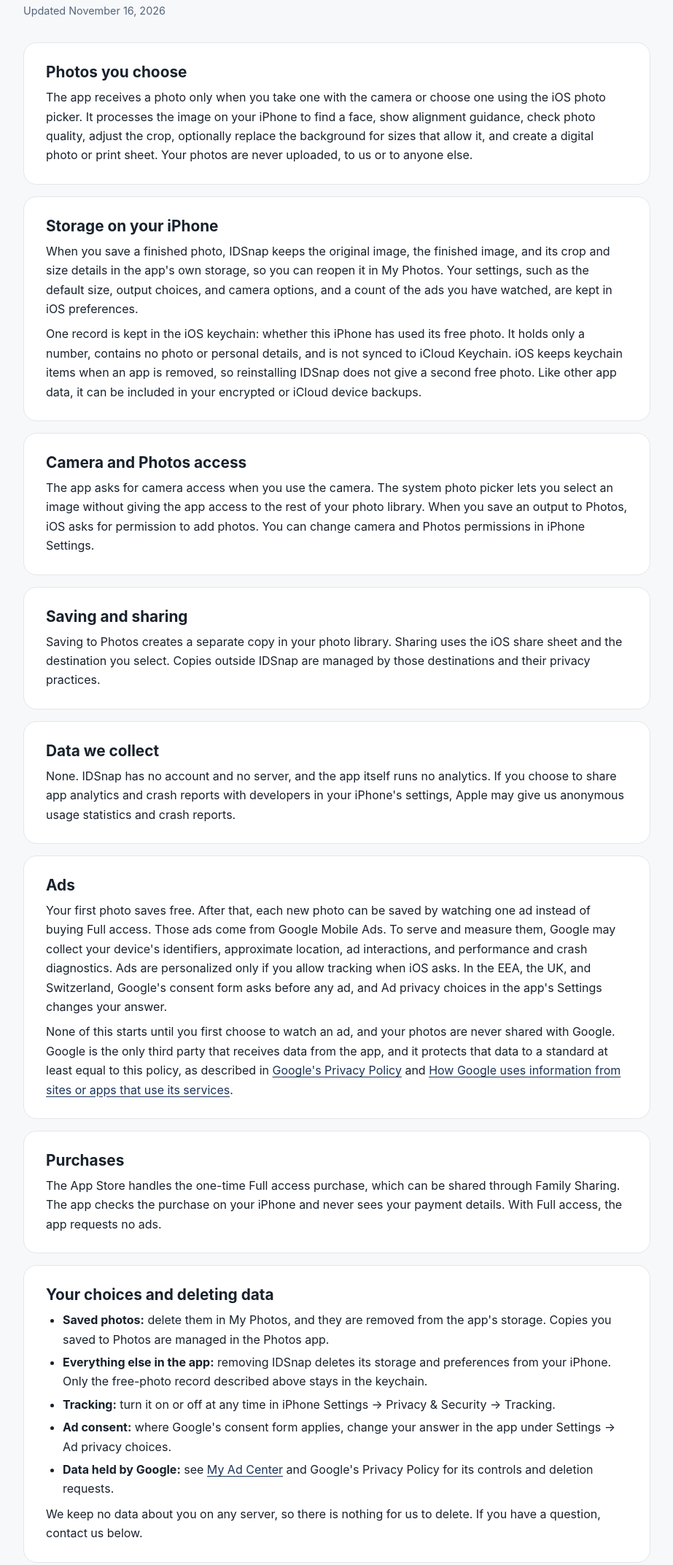
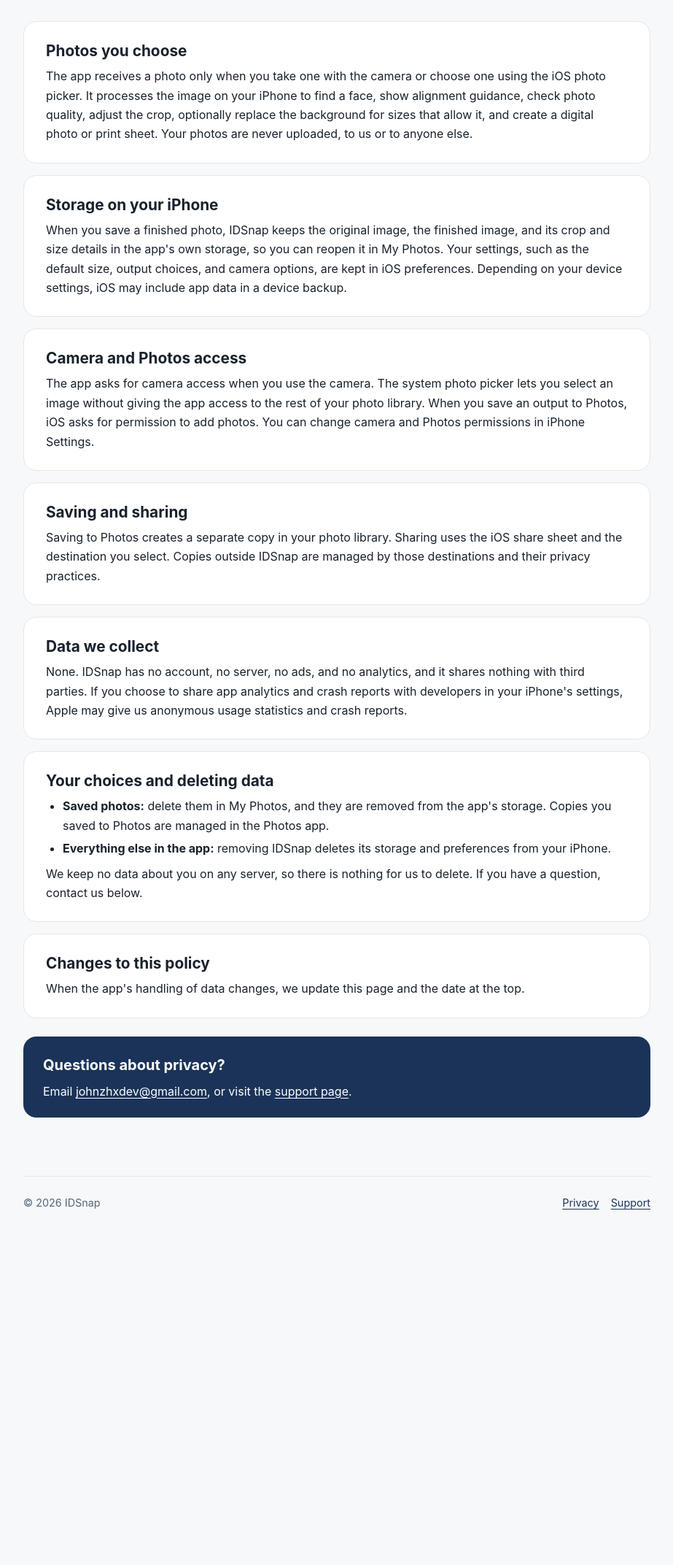
Before and after one commit to XingZhaoDev/XingZhaoDev.github.io, a plain HTML site: page idsnap/privacy.html in a window 1280 px wide. Shown: the part 333-2477 px from the top of the page at 73% size, without its empty margins (178-1101 px from the left). After the commit the page ends 2027 px from the top, so only its background shows below. Drawn offline with Linux system fonts and the light colour scheme.

Commit message:
Update IDSnap pages: version 1.0 is free, with no ads or purchases
Co-Authored-By: Claude Opus 5.5 <noreply@anthropic.com>

```diff
--- a/idsnap/privacy.html
+++ b/idsnap/privacy.html
@@ -3,7 +3,7 @@
 <head>
   <meta charset="utf-8">
   <meta name="viewport" content="width=device-width, initial-scale=1">
-  <meta name="description" content="How IDSnap handles your photos, settings, ads, and purchases.">
+  <meta name="description" content="How IDSnap handles your photos and settings.">
   <title>Privacy Policy · IDSnap</title>
   <link rel="stylesheet" href="styles.css">
 </head>
@@ -23,7 +23,7 @@
   <main class="page" id="main">
     <p class="eyebrow">Your photos stay on your device</p>
     <h1>Privacy Policy</h1>
-    <p class="lede">IDSnap helps you create passport, visa, and ID photos on your iPhone. This page explains what the app does with the photos and settings you provide, and what the ad and purchase services it uses receive.</p>
+    <p class="lede">IDSnap helps you create passport, visa, and ID photos on your iPhone. This page explains what the app does with the photos and settings you provide.</p>
     <p class="meta">Updated November 16, 2026</p>
 
     <div class="content">
@@ -33,8 +33,7 @@
       </section>
       <section class="card" aria-labelledby="storage">
         <h2 id="storage">Storage on your iPhone</h2>
-        <p>When you save a finished photo, IDSnap keeps the original image, the finished image, and its crop and size details in the app's own storage, so you can reopen it in My Photos. Your settings, such as the default size, output choices, and camera options, and a count of the ads you have watched, are kept in iOS preferences.</p>
-        <p>One record is kept in the iOS keychain: whether this iPhone has used its free photo. It holds only a number, contains no photo or personal details, and is not synced to iCloud Keychain. iOS keeps keychain items when an app is removed, so reinstalling IDSnap does not give a second free photo. Like other app data, it can be included in your encrypted or iCloud device backups.</p>
+        <p>When you save a finished photo, IDSnap keeps the original image, the finished image, and its crop and size details in the app's own storage, so you can reopen it in My Photos. Your settings, such as the default size, output choices, and camera options, are kept in iOS preferences. Depending on your device settings, iOS may include app data in a device backup.</p>
       </section>
       <section class="card" aria-labelledby="permissions">
         <h2 id="permissions">Camera and Photos access</h2>
@@ -46,25 +45,13 @@
       </section>
       <section class="card" aria-labelledby="collection">
         <h2 id="collection">Data we collect</h2>
-        <p>None. IDSnap has no account and no server, and the app itself runs no analytics. If you choose to share app analytics and crash reports with developers in your iPhone's settings, Apple may give us anonymous usage statistics and crash reports.</p>
-      </section>
-      <section class="card" aria-labelledby="ads">
-        <h2 id="ads">Ads</h2>
-        <p>Your first photo saves free. After that, each new photo can be saved by watching one ad instead of buying Full access. Those ads come from Google Mobile Ads. To serve and measure them, Google may collect your device's identifiers, approximate location, ad interactions, and performance and crash diagnostics. Ads are personalized only if you allow tracking when iOS asks. In the EEA, the UK, and Switzerland, Google's consent form asks before any ad, and Ad privacy choices in the app's Settings changes your answer.</p>
-        <p>None of this starts until you first choose to watch an ad, and your photos are never shared with Google. Google is the only third party that receives data from the app, and it protects that data to a standard at least equal to this policy, as described in <a href="https://policies.google.com/privacy">Google's Privacy Policy</a> and <a href="https://policies.google.com/technologies/partner-sites">How Google uses information from sites or apps that use its services</a>.</p>
-      </section>
-      <section class="card" aria-labelledby="purchases">
-        <h2 id="purchases">Purchases</h2>
-        <p>The App Store handles the one-time Full access purchase, which can be shared through Family Sharing. The app checks the purchase on your iPhone and never sees your payment details. With Full access, the app requests no ads.</p>
+        <p>None. IDSnap has no account, no server, no ads, and no analytics, and it shares nothing with third parties. If you choose to share app analytics and crash reports with developers in your iPhone's settings, Apple may give us anonymous usage statistics and crash reports.</p>
       </section>
       <section class="card" aria-labelledby="control">
         <h2 id="control">Your choices and deleting data</h2>
         <ul>
           <li><strong>Saved photos:</strong> delete them in My Photos, and they are removed from the app's storage. Copies you saved to Photos are managed in the Photos app.</li>
-          <li><strong>Everything else in the app:</strong> removing IDSnap deletes its storage and preferences from your iPhone. Only the free-photo record described above stays in the keychain.</li>
-          <li><strong>Tracking:</strong> turn it on or off at any time in iPhone Settings → Privacy &amp; Security → Tracking.</li>
-          <li><strong>Ad consent:</strong> where Google's consent form applies, change your answer in the app under Settings → Ad privacy choices.</li>
-          <li><strong>Data held by Google:</strong> see <a href="https://myadcenter.google.com">My Ad Center</a> and Google's Privacy Policy for its controls and deletion requests.</li>
+          <li><strong>Everything else in the app:</strong> removing IDSnap deletes its storage and preferences from your iPhone.</li>
         </ul>
         <p>We keep no data about you on any server, so there is nothing for us to delete. If you have a question, contact us below.</p>
       </section>
```
Also changed, not shown: idsnap/support.html (+1 -9 lines).
